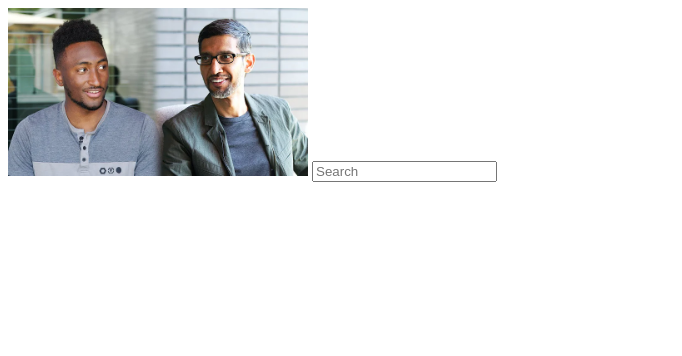
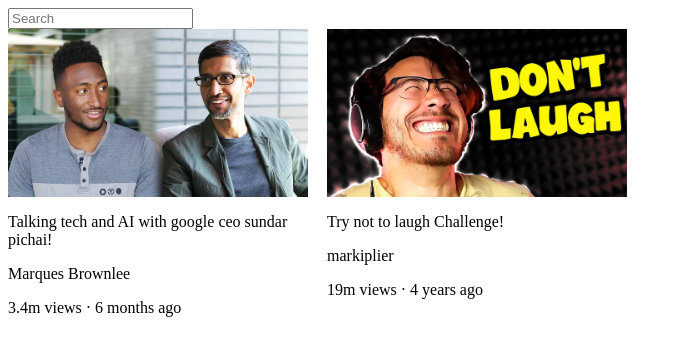
Before and after one commit to Nihal82/supersimpledev, a plain HTML site: page youtube.html in a window 1280 px wide. Shown: the whole page, without its empty margins (0-682 px from the left). Drawn offline with Linux system fonts and the light colour scheme.

Commit message:
feb 6th main machine

```diff
--- a/youtube.html
+++ b/youtube.html
@@ -2,18 +2,63 @@
 <html>
 
 <head>
-  <title>Youtube.com - Clone</title>
+
+  <title>Youtube.com Clone</title>
   <style>
     .thumbnail {
       width: 300px;
+      display: block;
     }
+
+    .video-title {
+      width: 300px;
+    }
+
+    .search-block {
+      display: block;
+    }
+
+    .video-preview {
+      width: 300px;
+      display: inline-block;
+      vertical-align: top;
+      margin-right: 15px;
+    }
+
   </style>
 </head>
 
 <body>
-  <img class="thumbnail" src="thumbnails/mkbhd-thumbnail.webp">
-  <input type="text" placeholder="Search">
+  <input class="search-block" type="text" placeholder="Search">
+
+  <div class="video-preview">
+    <img class="thumbnail" src="thumbnails/mkbhd-thumbnail.webp">
+
+    <p class="video-title">
+      Talking tech and AI with google ceo sundar pichai!
+    </p>
+    <p class="video-author">Marques Brownlee</p>
+    <p class="video-stats">
+      3.4m views &#183; 6 months ago
+    </p>
+
+
+
+  </div>
+  <div class="video-preview">
+    <img class="thumbnail" src="thumbnails/markiplier.webp">
+
+    <p class="video-title">
+      Try not to laugh Challenge!
+    </p>
+    <p class="video-author">markiplier</p>
+    <p class="video-stats">
+      19m views &#183; 4 years ago
+    </p>
+
+
+
+  </div>
 </body>
 
-
 </html>
```
Also changed, not shown: thumbnails/markiplier.webp (added).
